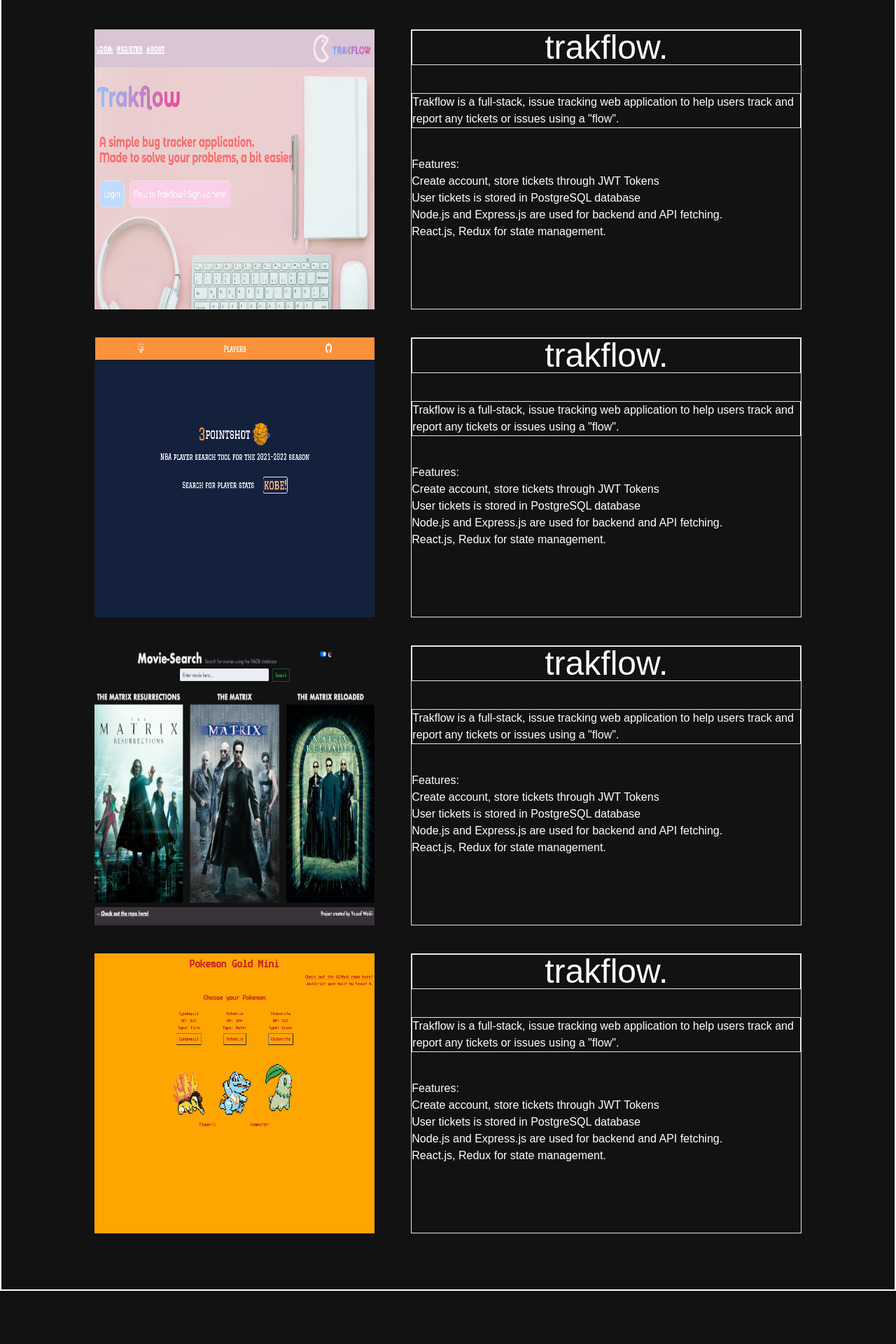
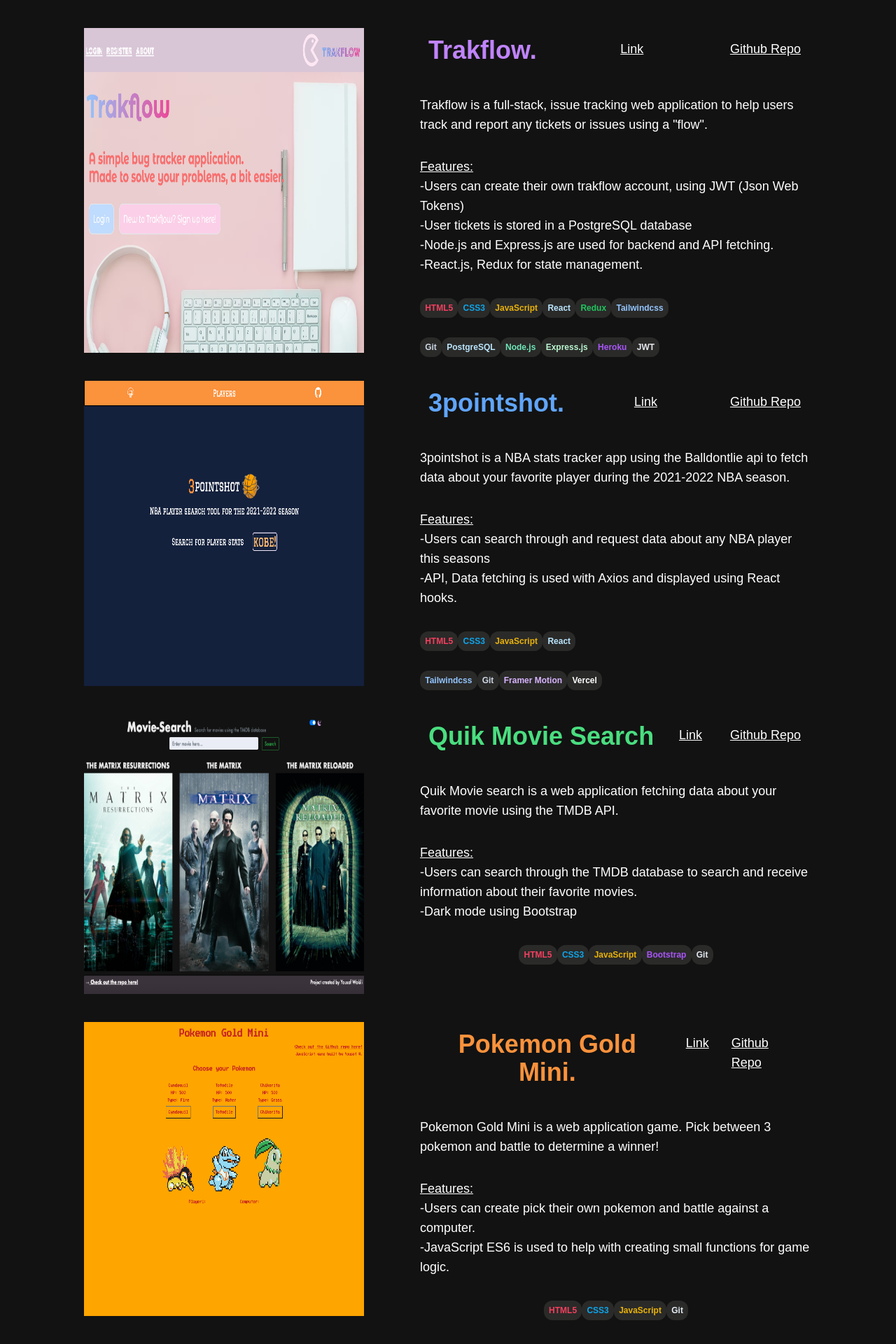
Before and after one commit to ywakili18/Portfolio_V2, a Next.js app: page /projects in a window 1280 px wide. Shown: the part 80-2000 px from the top of the page at 70% size. Before the commit the page ends 1924 px from the top, so only its background shows below. Built offline with nearby package versions, Linux system fonts and the light colour scheme.

Commit message:
Card component done with motions, need to focus on responsive on 5s/SE screensize

```diff
--- a/components/projectcards/Card.js
+++ b/components/projectcards/Card.js
@@ -1,33 +1,36 @@
 import Image from 'next/image'
+import Trakflow from './description/Trakflow'
+import Pokemini from './description/Pokemini'
+import Threepointshot from './description/Threepointshot'
+import Moviesearch from './description/Moviesearch'
+const card = () => {
+  const checkPath = (imagePath) => {
+    switch (imagePath) {
+      case 'Trakflow':
+        return <Trakflow />
+      case 'Pokemini':
+        return <Pokemini />
+      case 'Threepointshot':
+        return <Threepointshot />
+      case 'Moviesearch':
+        return <Moviesearch />
+      default:
+        null
+    }
+  }
 
-const card = () => {
   return (
     <div className="">
       {['Trakflow', 'Threepointshot', 'Moviesearch', 'Pokemini'].map((path) => {
         return (
-          <div key={path} className="flex justify-evenly mt-10">
+          <div key={path} className="sm:flex justify-evenly mt-10">
             <Image
               src={`/${path}.png`}
               width={400}
               height={400}
               alt="project image"
             />
-            <div className="w-1/2 border">
-              <p className="border text-center text-5xl">trakflow.</p>
-              <p className="border mt-10">
-                Trakflow is a full-stack, issue tracking web application to help
-                users track and report any tickets or issues using a "flow".
-              </p>
-              <ul className="mt-10">
-                <p>Features:</p>
-                <li>Create account, store tickets through JWT Tokens</li>
-                <li>User tickets is stored in PostgreSQL database</li>
-                <li>
-                  Node.js and Express.js are used for backend and API fetching.
-                </li>
-                <li>React.js, Redux for state management.</li>
-              </ul>
-            </div>
+            {checkPath(path)}
           </div>
         )
       })}
--- /dev/null
+++ b/components/projectcards/description/Moviesearch.js
@@ -0,0 +1,62 @@
+import { motion } from 'framer-motion'
+import React from 'react'
+
+const Moviesearch = () => {
+  return (
+    <motion.div
+      initial="hidden"
+      whileInView="visible"
+      viewport={{ once: true }}
+      transition={{ duration: 0.3 }}
+      variants={{
+        visible: { opacity: 1, scale: 1 },
+        hidden: { opacity: 0, scale: 0 }
+      }}
+      className="sm:w-1/2 sm:ml-10 text-sm md:text-lg"
+    >
+      <div className="flex justify-between">
+        <h1 className="text-center text-lg sm:text-3xl md:text-4xl text-green-400 font-extrabold p-3">
+          Quik Movie Search
+        </h1>
+        <a
+          href="https://quikmoviesearch.surge.sh/"
+          className="underline hover:text-purple-300 hover:bg-slate-700  rounded-lg p-4 md:mt-0"
+        >
+          Link
+        </a>
+        <a
+          href="https://github.com/ywakili18/Movie-Search"
+          className="underline hover:text-purple-300 hover:bg-slate-700   rounded-lg p-4 md:mt-0"
+        >
+          Github Repo
+        </a>
+      </div>
+      <div>
+        <p className="mt-8">
+          Quik Movie search is a web application fetching data about your
+          favorite movie using the TMDB API.
+        </p>
+        <ul className="mt-8">
+          <p className="underline">Features:</p>
+          <li>
+            -Users can search through the TMDB database to search and receive
+            information about their favorite movies.
+          </li>
+          <li>-Dark mode using Bootstrap</li>
+        </ul>
+      </div>
+
+      <div className="mt-10 flex justify-evenly text-xs">
+        <div>
+          <span className="language text-rose-500">HTML5</span>
+          <span className="language text-sky-500">CSS3</span>
+          <span className="language text-yellow-500">JavaScript</span>
+          <span className="language text-purple-500">Bootstrap</span>
+          <span className="language text-slate-200">Git</span>
+        </div>
+      </div>
+    </motion.div>
+  )
+}
+
+export default Moviesearch
--- /dev/null
+++ b/components/projectcards/description/Pokemini.js
@@ -0,0 +1,64 @@
+import { motion } from 'framer-motion'
+import React from 'react'
+
+const Pokemini = () => {
+  return (
+    <motion.div
+      initial="hidden"
+      whileInView="visible"
+      viewport={{ once: true }}
+      transition={{ duration: 0.3 }}
+      variants={{
+        visible: { opacity: 1, scale: 1 },
+        hidden: { opacity: 0, scale: 0 }
+      }}
+      className="sm:w-1/2 sm:ml-10 text-sm md:text-lg"
+    >
+      <div className="flex justify-between">
+        <h1 className="text-center text-lg sm:text-3xl md:text-4xl text-orange-400 font-extrabold p-3">
+          Pokemon Gold Mini.
+        </h1>
+        <a
+          href="http://pokemongoldmini.surge.sh/"
+          className="underline hover:text-purple-300 hover:bg-slate-700  rounded-lg p-4 md:mt-0"
+        >
+          Link
+        </a>
+        <a
+          href="https://github.com/ywakili18/Pokemon-Mini"
+          className="underline hover:text-purple-300 hover:bg-slate-700   rounded-lg p-4 md:mt-0"
+        >
+          Github Repo
+        </a>
+      </div>
+      <div>
+        <p className="mt-8">
+          Pokemon Gold Mini is a web application game. Pick between 3 pokemon
+          and battle to determine a winner!
+        </p>
+        <ul className="mt-8">
+          <p className="underline">Features:</p>
+          <li>
+            -Users can create pick their own pokemon and battle against a
+            computer.
+          </li>
+          <li>
+            -JavaScript ES6 is used to help with creating small functions for
+            game logic.
+          </li>
+        </ul>
+      </div>
+
+      <div className="mt-10 flex justify-evenly text-xs">
+        <div>
+          <span className="language text-rose-500">HTML5</span>
+          <span className="language text-sky-500">CSS3</span>
+          <span className="language text-yellow-500">JavaScript</span>
+          <span className="language text-slate-200">Git</span>
+        </div>
+      </div>
+    </motion.div>
+  )
+}
+
+export default Pokemini
--- /dev/null
+++ b/components/projectcards/description/Threepointshot.js
@@ -0,0 +1,70 @@
+import { motion } from 'framer-motion'
+import React from 'react'
+
+const Threepointshot = () => {
+  return (
+    <motion.div
+      className="sm:w-1/2 sm:ml-10 text-sm md:text-lg"
+      initial="hidden"
+      whileInView="visible"
+      viewport={{ once: true }}
+      transition={{ duration: 0.3 }}
+      variants={{
+        visible: { opacity: 1, scale: 1 },
+        hidden: { opacity: 0, scale: 0 }
+      }}
+    >
+      <div className="flex justify-between">
+        <h1 className="text-center text-xl sm:text-3xl md:text-4xl text-blue-400 font-extrabold p-3">
+          3pointshot.
+        </h1>
+        <a
+          href="https://threepointshot.vercel.app/"
+          className="underline hover:text-purple-300 hover:bg-slate-700  rounded-lg p-4 md:mt-0"
+        >
+          Link
+        </a>
+        <a
+          href="https://github.com/ywakili18/trakflow"
+          className="underline hover:text-purple-300 hover:bg-slate-700   rounded-lg p-4 md:mt-0"
+        >
+          Github Repo
+        </a>
+      </div>
+      <div>
+        <p className="mt-8">
+          3pointshot is a NBA stats tracker app using the Balldontlie api to
+          fetch data about your favorite player during the 2021-2022 NBA season.
+        </p>
+        <ul className="mt-8">
+          <p className="underline">Features:</p>
+          <li>
+            -Users can search through and request data about any NBA player this
+            seasons
+          </li>
+          <li>
+            -API, Data fetching is used with Axios and displayed using React
+            hooks.
+          </li>
+        </ul>
+      </div>
+
+      <div className="mt-10 flex flex-col justify-evenly text-xs">
+        <div>
+          <span className="language text-rose-500">HTML5</span>
+          <span className="language text-sky-500">CSS3</span>
+          <span className="language text-yellow-500">JavaScript</span>
+          <span className="language text-sky-200">React</span>
+          <div className="mt-10">
+            <span className="language text-blue-300">Tailwindcss</span>
+            <span className="language text-slate-300">Git</span>
+            <span className="language text-purple-300">Framer Motion</span>
+            <span className="language text-white">Vercel</span>
+          </div>
+        </div>
+      </div>
+    </motion.div>
+  )
+}
+
+export default Threepointshot
--- /dev/null
+++ b/components/projectcards/description/Trakflow.js
@@ -0,0 +1,74 @@
+import React from 'react'
+import { motion } from 'framer-motion'
+const Trakflow = () => {
+  return (
+    <motion.div
+      initial="hidden"
+      whileInView="visible"
+      viewport={{ once: true }}
+      transition={{ duration: 0.3 }}
+      variants={{
+        visible: { opacity: 1, scale: 1 },
+        hidden: { opacity: 0, scale: 0 }
+      }}
+      className="sm:w-1/2 sm:ml-10 text-xs md:text-lg"
+    >
+      <div className="flex justify-between">
+        <h1 className="text-center text-xl sm:text-3xl md:text-4xl text-purple-400 font-extrabold p-3">
+          Trakflow.
+        </h1>
+        <a
+          href="https://immense-dawn-73702.herokuapp.com/"
+          className="underline hover:text-purple-300 hover:bg-slate-700  rounded-lg p-4 md:mt-0"
+        >
+          Link
+        </a>
+        <a
+          href="https://github.com/ywakili18/trakflow"
+          className="underline hover:text-purple-300 hover:bg-slate-700   rounded-lg p-4 md:mt-0"
+        >
+          Github Repo
+        </a>
+      </div>
+      <div>
+        <p className="mt-8">
+          Trakflow is a full-stack, issue tracking web application to help users
+          track and report any tickets or issues using a "flow".
+        </p>
+        <ul className="mt-8">
+          <p className="underline">Features:</p>
+          <li>
+            -Users can create their own trakflow account, using JWT (Json Web
+            Tokens)
+          </li>
+          <li>-User tickets is stored in a PostgreSQL database</li>
+          <li>
+            -Node.js and Express.js are used for backend and API fetching.
+          </li>
+          <li>-React.js, Redux for state management.</li>
+        </ul>
+      </div>
+
+      <div className="mt-10 flex flex-col justify-evenly text-xs">
+        <div>
+          <span className="language text-rose-500">HTML5</span>
+          <span className="language text-sky-500">CSS3</span>
+          <span className="language text-yellow-500">JavaScript</span>
+          <span className="language text-sky-200">React</span>
+          <span className="language text-green-500">Redux</span>
+          <span className="language text-blue-300">Tailwindcss</span>
+        </div>
+        <div className="mt-10">
+          <span className="language text-slate-300">Git</span>
+          <span className="language text-sky-200">PostgreSQL</span>
+          <span className="language text-emerald-300">Node.js</span>
+          <span className="language text-green-200">Express.js</span>
+          <span className="language text-purple-500">Heroku</span>
+          <span className="language text-gray-200">JWT</span>
+        </div>
+      </div>
+    </motion.div>
+  )
+}
+
+export default Trakflow
--- a/pages/projects.js
+++ b/pages/projects.js
@@ -2,10 +2,7 @@
 import Card from '../components/projectcards/card'
 const Projects = () => {
   return (
-    <div
-      className="p-20 border-2 border-white flex justify-evenly"
-      id="projects"
-    >
+    <div className="p-20  flex justify-evenly" id="projects">
       <Card />
     </div>
   )
--- a/styles/globals.css
+++ b/styles/globals.css
@@ -1,7 +1,9 @@
 @tailwind base;
 @tailwind components;
 @tailwind utilities;
-
+* {
+  box-sizing: border-box;
+}
 body {
   background-color: #121212;
   color: #ffffff;
@@ -12,3 +14,9 @@
 html {
   @apply font-Montserrat;
 }
+.language {
+  padding: 0.6em;
+  background-color: rgb(42, 42, 41);
+  border-radius: 1em;
+  font-weight: 900;
+}
```
